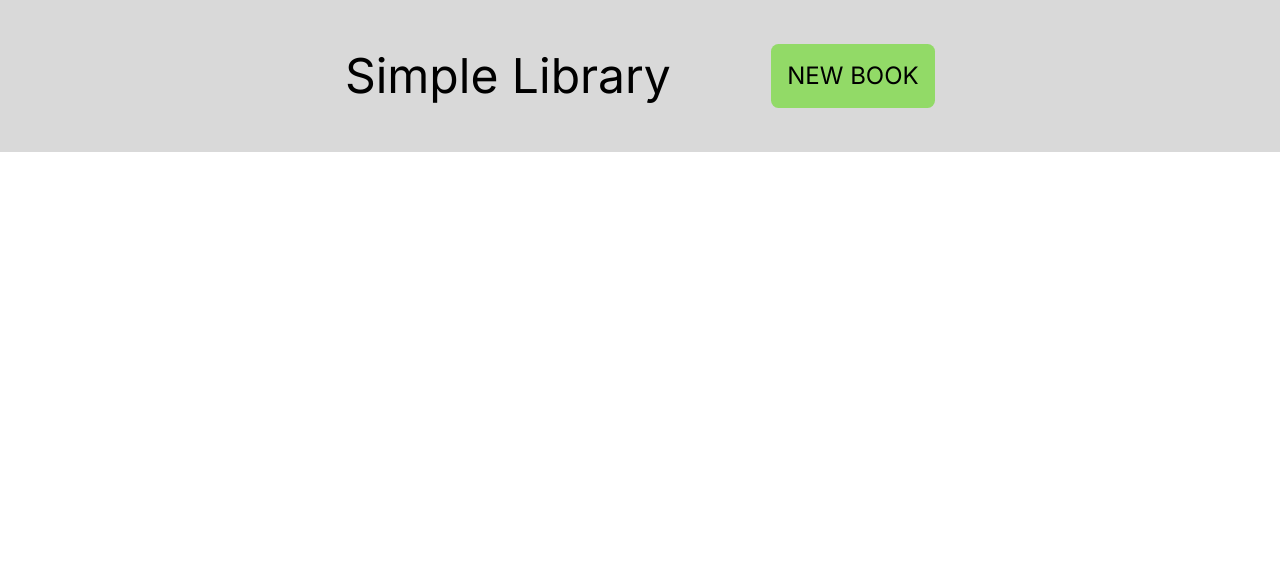
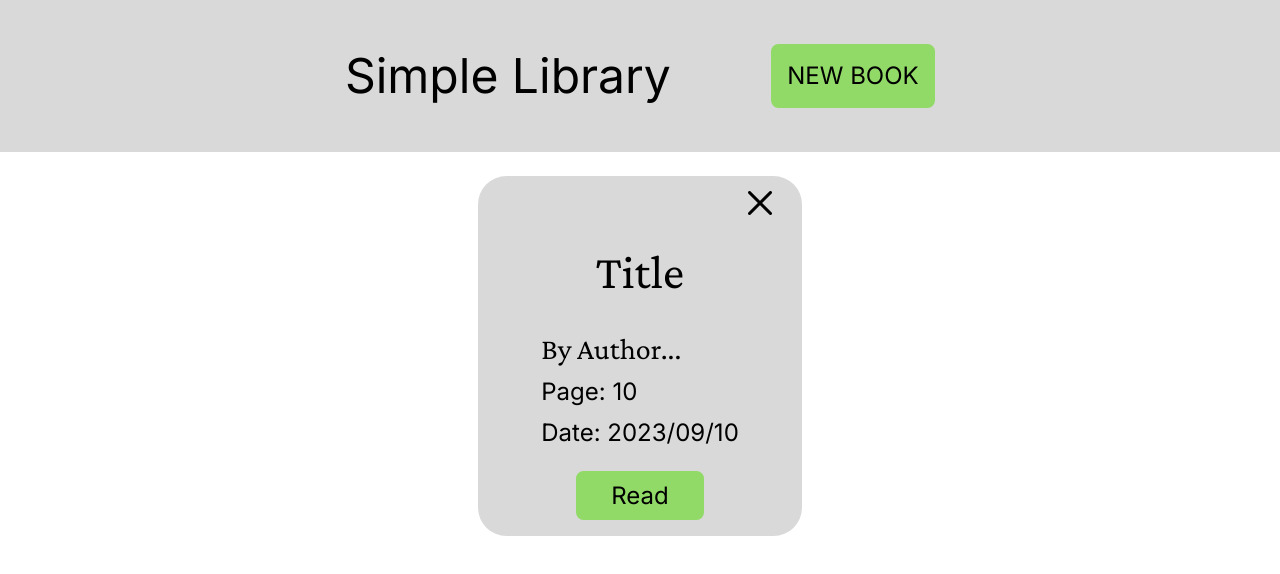
Before and after one commit to crab79/odin-library, a plain HTML site: page index.html in a window 1280 px wide. Drawn offline with nearby package versions, Linux system fonts and the light colour scheme.

Commit message:
Finish the basic style

```diff
--- a/index.html
+++ b/index.html
@@ -18,9 +18,19 @@
         <button type="button">NEW BOOK</button>
     </div>
     <div class="content">
+        <div class="book">
+            <i class="fi fi-br-cross"></i>
+            <h1>Title</h1>
+            <div class="info">
+                <h3>By Author...</h3>
+                <h3>Page: 10</h3>
+                <h3>Date: 2023/09/10</h3>
+            </div>
+            <button type="button">Read</button>
+        </div>
     </div>
     <!--
-    <i class="fi fi-br-cross"></i>
+
     <a href="https://www.flaticon.com/free-icons/book" title="book icons">Book icons created by Smashicons - Flaticon</a>
     -->
 </body>
--- a/stylesheet.scss
+++ b/stylesheet.scss
@@ -1,8 +1,8 @@
-$color-main: #D9D9D9;
-$header-font: 'Inter', sans-serif;;
-$title-font: 'Crimson Pro', serif;
-$button-green: #92DA67;
-$button-red: #DA8967;
+$color-main: #d9d9d9;
+$header-font: "Inter", sans-serif;
+$title-font: "Crimson Pro", serif;
+$button-green: #92da67;
+$button-red: #da8967;
 
 * {
     font-size: 12px;
@@ -18,7 +18,7 @@ body {
     min-height: 100vh;
 }
 
-.header{
+.header {
     background: $color-main;
     height: 12.625rem;
     flex-shrink: 0;
@@ -27,7 +27,7 @@ body {
     align-items: center;
     gap: 100px;
 
-    h1{
+    h1 {
         color: #000;
         font-family: $header-font;
         font-size: 4rem;
@@ -36,7 +36,7 @@ body {
         line-height: normal;
     }
 
-    button{
+    button {
         width: 13.6875rem;
         height: 5.3125rem;
         flex-shrink: 0;
@@ -44,7 +44,7 @@ body {
         background: $button-green;
         border: none;
         color: #000;
-        &:hover{
+        &:hover {
             background-color: #000;
             color: $button-green;
             cursor: pointer;
@@ -55,5 +55,77 @@ body {
         font-weight: 400;
         line-height: normal;
     }
+}
 
+.content {
+    display: grid;
+    justify-content: center;
+    margin-top: 2rem;
+
+    .book {
+        width: 27rem;
+        height: 30rem;
+        border-radius: 2.375rem;
+        background: $color-main;
+        display: flex;
+        flex-direction: column;
+        justify-content: center;
+        align-items: center;
+        gap: 2rem;
+
+        .info {
+            gap: 1rem;
+            display: flex;
+            flex-direction: column;
+            h3:first-of-type {
+                font-family: $title-font;
+                font-size: 2.5rem;
+                font-weight: 400;
+            }
+        }
+
+        i.fi {
+            align-self: end;
+            margin-right: 30px;
+            font-size: 2rem;
+            &:hover {
+                color: #ffffff;
+                cursor: pointer;
+            }
+        }
+
+        h1 {
+            color: #000;
+            font-family: $title-font;
+            font-size: 4rem;
+            font-weight: 400;
+            padding-bottom: 10px;
+        }
+
+        h3 {
+            color: #000;
+            font-family: $header-font;
+            font-size: 2rem;
+            font-weight: 400;
+        }
+
+        button {
+            width: 10.625rem;
+            height: 4.12388rem;
+            flex-shrink: 0;
+            border-radius: 0.625rem;
+            background: $button-green;
+            border: none;
+            &:hover {
+                background-color: #000;
+                color: $button-green;
+                cursor: pointer;
+            }
+            font-family: $header-font;
+            font-size: 2rem;
+            font-style: normal;
+            font-weight: 400;
+            line-height: normal;
+        }
+    }
 }
```
Also changed, not shown: stylesheet.css, 1 other file.
